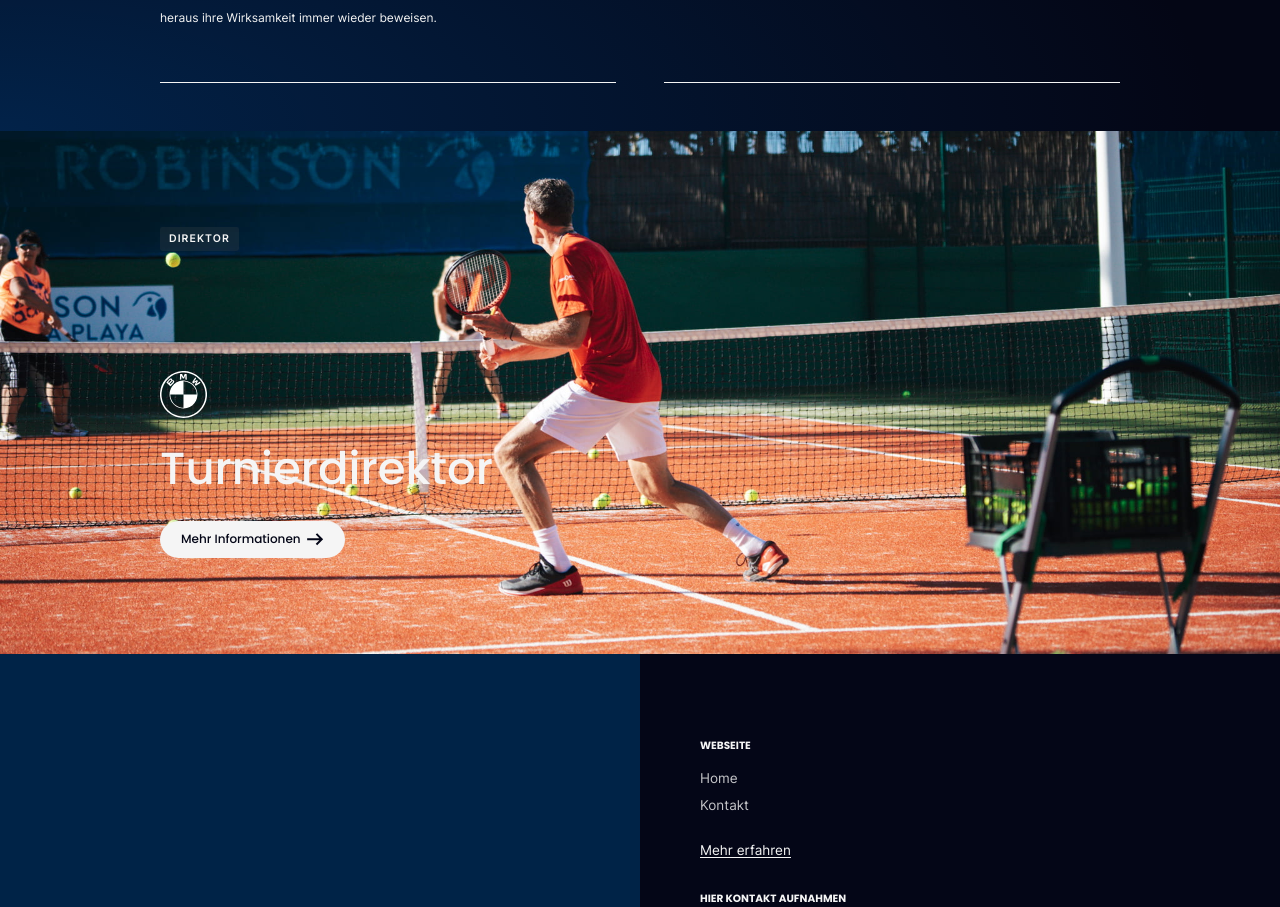
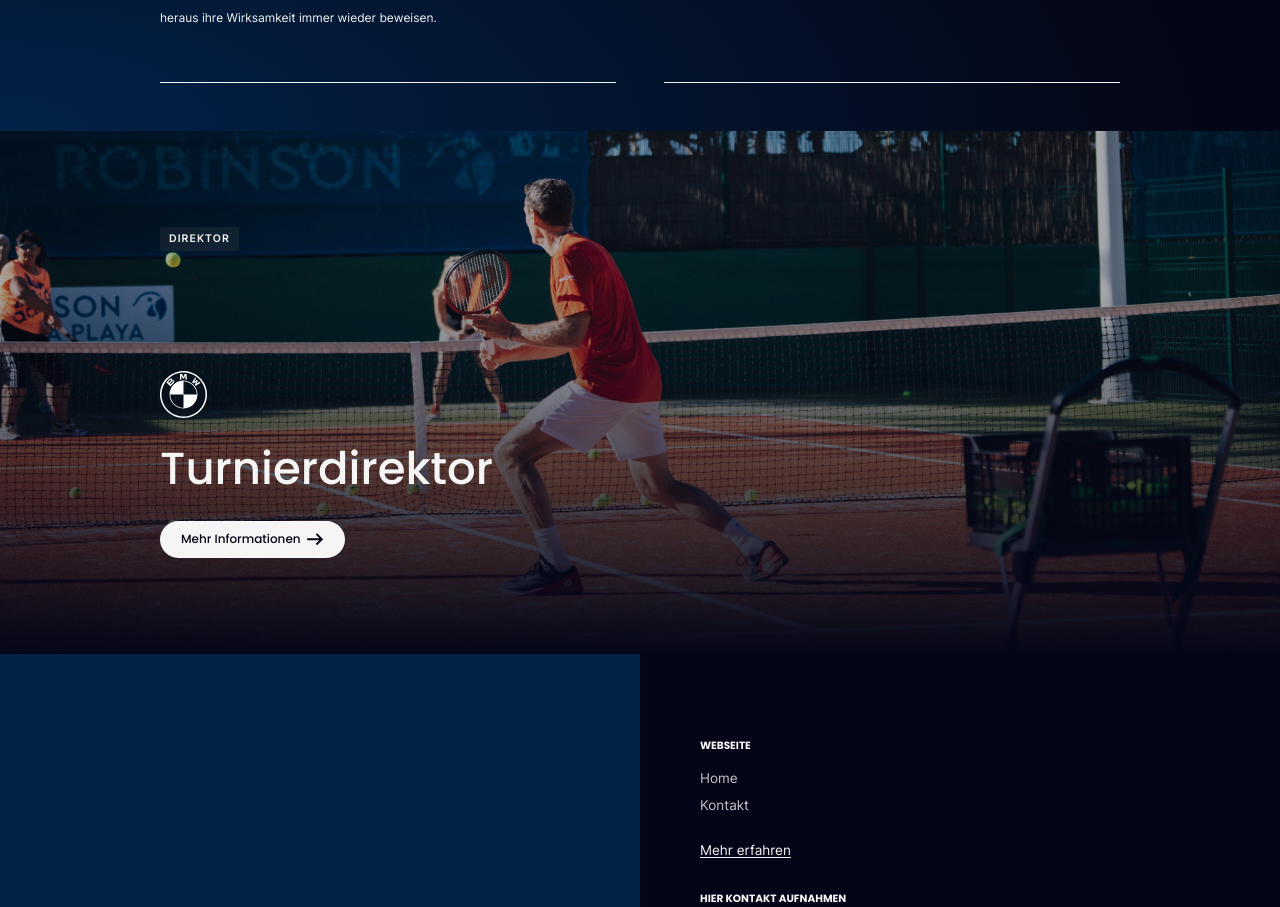
Before and after one commit to nxtyou/patrik-k-hnen, a Next.js app: page /keynote-speaker in a window 1280 px wide. Shown: the part 3280-4187 px from the top of the page. Built offline with nearby package versions, Linux system fonts and the light colour scheme.

Commit message:
Linear gradient added to Banners

```diff
--- a/components/Templates/BMWOpen/Banner.jsx
+++ b/components/Templates/BMWOpen/Banner.jsx
@@ -4,9 +4,14 @@ import Image from 'next/image';
 
 const Banner = () => {
   return (
-    <section className="relative py-24 px-6 sm:px-8 md:py-32 md:px-20 xl:px-32">
+    <section
+      style={{
+        background:
+          'linear-gradient(180deg, rgba(4, 6, 23, 0) 30%, rgba(4, 6, 23, 1) 100%), rgba(4, 6, 23, 0.35)'
+      }}
+      className="relative py-24 px-6 sm:px-8 md:py-32 md:px-20 xl:px-32">
       <Image
-        className="absolute top-0 left-0 h-full w-full object-cover"
+        className="absolute top-0 left-0 -z-10 h-full w-full object-cover"
         src="/images/photos/patrik-playing-tennis.jpg"
         width="1440"
         height="613"
--- a/components/Templates/KeynoteSpeaker/Banner.jsx
+++ b/components/Templates/KeynoteSpeaker/Banner.jsx
@@ -4,9 +4,14 @@ import Image from 'next/image';
 
 const Banner = () => {
   return (
-    <section className="relative py-24 px-6 sm:px-8 md:py-32 md:px-20 xl:px-32">
+    <section
+      style={{
+        background:
+          'linear-gradient(180deg, rgba(4, 6, 23, 0) 30%, rgba(4, 6, 23, 1) 100%), rgba(4, 6, 23, 0.35)'
+      }}
+      className="relative py-24 px-6 sm:px-8 md:py-32 md:px-20 xl:px-32">
       <Image
-        className="absolute top-0 left-0 h-full w-full object-cover"
+        className="absolute top-0 left-0 -z-10 h-full w-full object-cover"
         src="/images/photos/patrik-playing-tennis.jpg"
         width="1440"
         height="613"
--- a/components/Templates/SkyTennis/Banner.jsx
+++ b/components/Templates/SkyTennis/Banner.jsx
@@ -4,9 +4,14 @@ import Image from 'next/image';
 
 const Banner = () => {
   return (
-    <section className="relative py-24 px-6 sm:px-8 md:py-32 md:px-20 xl:px-32">
+    <section
+      style={{
+        background:
+          'linear-gradient(180deg, rgba(4, 6, 23, 0) 30%, rgba(4, 6, 23, 1) 100%), rgba(4, 6, 23, 0.35)'
+      }}
+      className="relative py-24 px-6 sm:px-8 md:py-32 md:px-20 xl:px-32">
       <Image
-        className="absolute top-0 left-0 h-full w-full object-cover"
+        className="absolute top-0 left-0 -z-10 h-full w-full object-cover"
         src="/images/photos/patrik-playing-tennis.jpg"
         width="1440"
         height="613"
```
